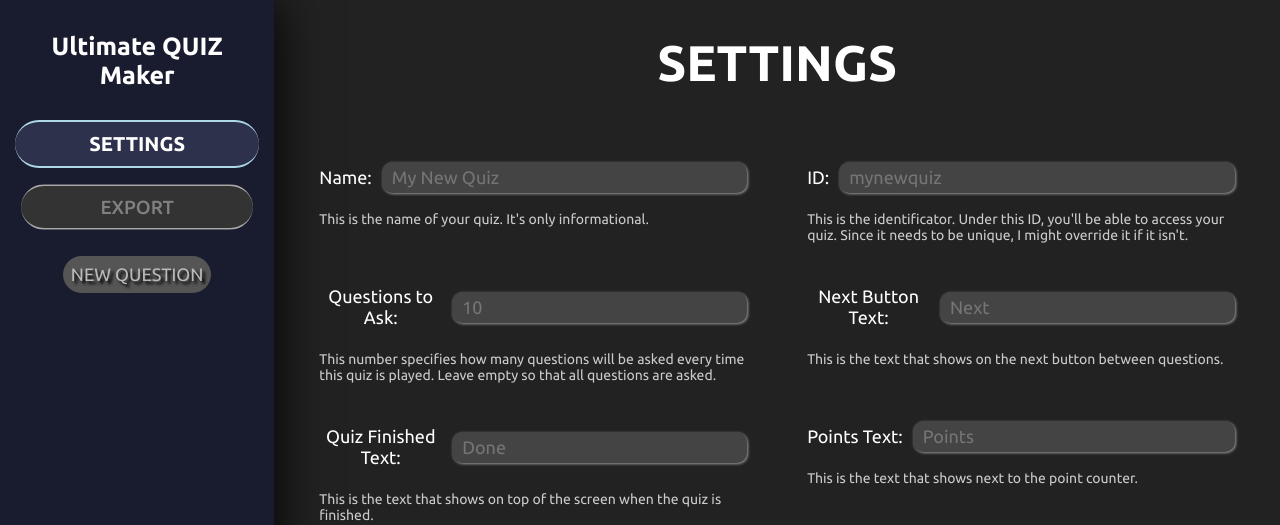
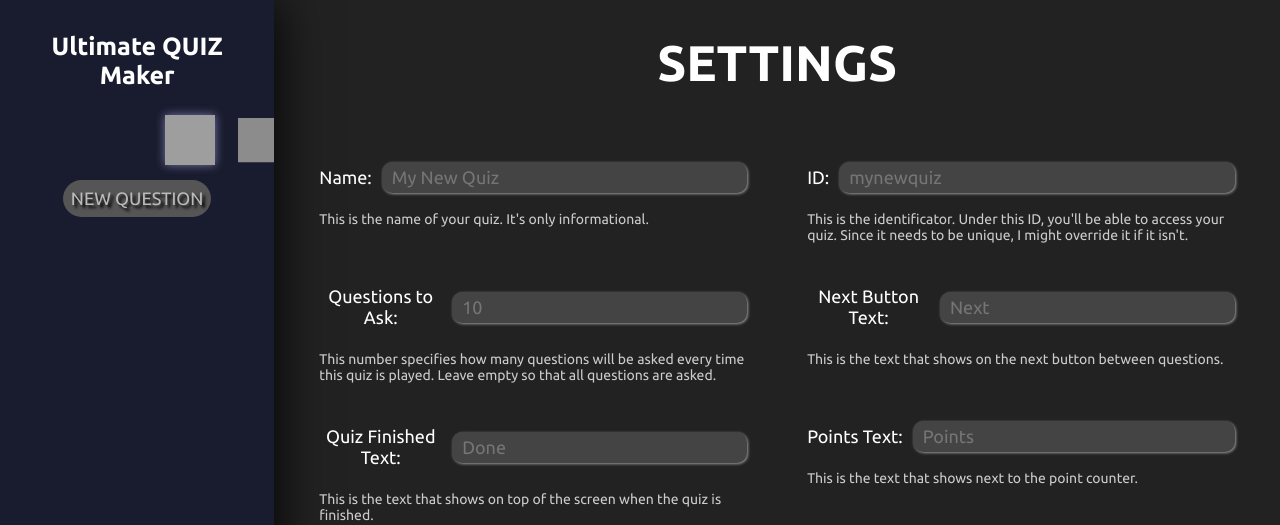
Before and after one commit to kingpvz/kingpvz.github.io, a PHP site: page /misc/quiz/new/index.html in a window 1280 px wide. Shown: the top 525 px of the page. Run offline with PHP 8.4, Linux system fonts and the light colour scheme; grey boxes are pictures that could not be loaded.

Commit message:
Updated Quiz maker. More in DSC - Replaced buttons "settings" and "export" with icons - Cleaned up the sidebar - Changed "Export Code" to "Export Quiz" - Prepared placeholder buttons for saving and loading quiz projects

```diff
--- a/misc/quiz/new/index.html
+++ b/misc/quiz/new/index.html
@@ -15,11 +15,13 @@
     <div id="main">
         <div id="container">
             <h1 id="title">Ultimate QUIZ Maker</h1>
-            <div class="containeritem selected" id="settingsbutton" onclick="changeScreen('settings');">
-                SETTINGS
-            </div>
-            <div class="containeritem" id="exportbutton" onclick="changeScreen('export');">
-                EXPORT
+
+            <div id="containerfunctions">
+                <img src="https://img.icons8.com/?size=100&id=IxFiIPz9rBI4&format=png&color=FFFFFF" class="containeritem placeholderimg" id="loadprojectbutton" title="Load Project" />
+                <img src="https://img.icons8.com/?size=100&id=irsOXrJ02j8l&format=png&color=FFFFFF" class="containeritem placeholderimg" id="saveprojectbutton" title="Save Project" />
+                <div class="desktoponly" style="flex-grow: 1;"></div>
+                <img src="https://img.icons8.com/?size=100&id=uVgsZ6Ybur44&format=png&color=FFFFFF" class="containeritem selected" title="Settings" id="settingsbutton" onclick="changeScreen('settings');" />
+                <img src="https://img.icons8.com/?size=100&id=CoWjc6xXzIS8&format=png&color=FFFFFF" class="containeritem" title="Export" id="exportbutton" onclick="changeScreen('export');" />
             </div>
             <div id="addquestion" onclick="newQuestion()">
                 NEW QUESTION
@@ -146,7 +148,7 @@
             </div>
 
             <div id="exportcode" class="editoritem hidden">
-                <h1 class="edittitle">EXPORT CODE</h1>
+                <h1 class="edittitle">EXPORT QUIZ</h1>
                 <p class="interfacetag">Personal Settings &nbsp; &nbsp; &nbsp;</p>
                 <div class="quickgrid">
                     <div class="setting">
@@ -268,6 +270,8 @@
         var buttons = {
             "settings": document.getElementById("settingsbutton"),
             "export": document.getElementById("exportbutton"),
+            "loadproj": document.getElementById("loadprojectbutton"),
+            "saveproj": document.getElementById("saveprojectbutton"),
             "new": document.getElementById("addquestion"),
             "save": {
                 "download": document.getElementById("exportquizbutton"),
--- a/misc/quiz/new/style.css
+++ b/misc/quiz/new/style.css
@@ -72,7 +72,7 @@ html, body, #main {
     overflow: auto;
 }
 
-.containeritem {
+div.containeritem {
     border-style: solid none solid;
     border-width: 2px;
     color: gray;
@@ -92,13 +92,13 @@ html, body, #main {
     user-select: none;
 }
 
-    .containeritem:hover {
+    div.containeritem:hover {
         scale: 1;
         background-color: #2d314b;
         color: white;
     }
 
-.selected {
+div.selected {
     color: white;
     border-color: lightblue;
     font-weight: 700;
@@ -106,8 +106,48 @@ html, body, #main {
     scale: 1;
 }
 
-.selected:hover {
+div.selected:hover {
     scale: 1.005;
+}
+
+#containerfunctions {
+    display:flex;
+}
+
+img.containeritem {
+    padding: 10px;
+    cursor: pointer;
+    scale: 0.9;
+    transition: 0.2s;
+    -webkit-user-select: none;
+    -ms-user-select: none;
+    user-select: none;
+    filter: invert(0.3);
+    width: 50px;
+    height: 50px;
+}
+
+    img.containeritem:hover {
+        scale: 1;
+        filter: invert(0);
+    }
+
+    #settingsbutton:hover {
+        rotate: 67.5deg;
+    }
+
+img.selected {
+    filter: invert(0) drop-shadow(#77a 0 0 5px);
+    scale: 1;
+}
+
+    img.selected:hover {
+        scale: 1.05;
+        filter: invert(0) drop-shadow(#77a 0 0 3px);
+    }
+
+.placeholderimg {
+    visibility: hidden;
 }
 
 #title {
@@ -126,7 +166,7 @@ html, body, #main {
     background-color: #555;
     padding: 8px;
     font-size: 18px;
-    margin: 25px auto 0 auto;
+    margin: 5px auto 0 auto;
     color: #bbb;
     text-shadow: black 3px 3px 3px;
     width: fit-content;
```
Also changed, not shown: other parts of misc/quiz/new/style.css (+25 -6 lines).
